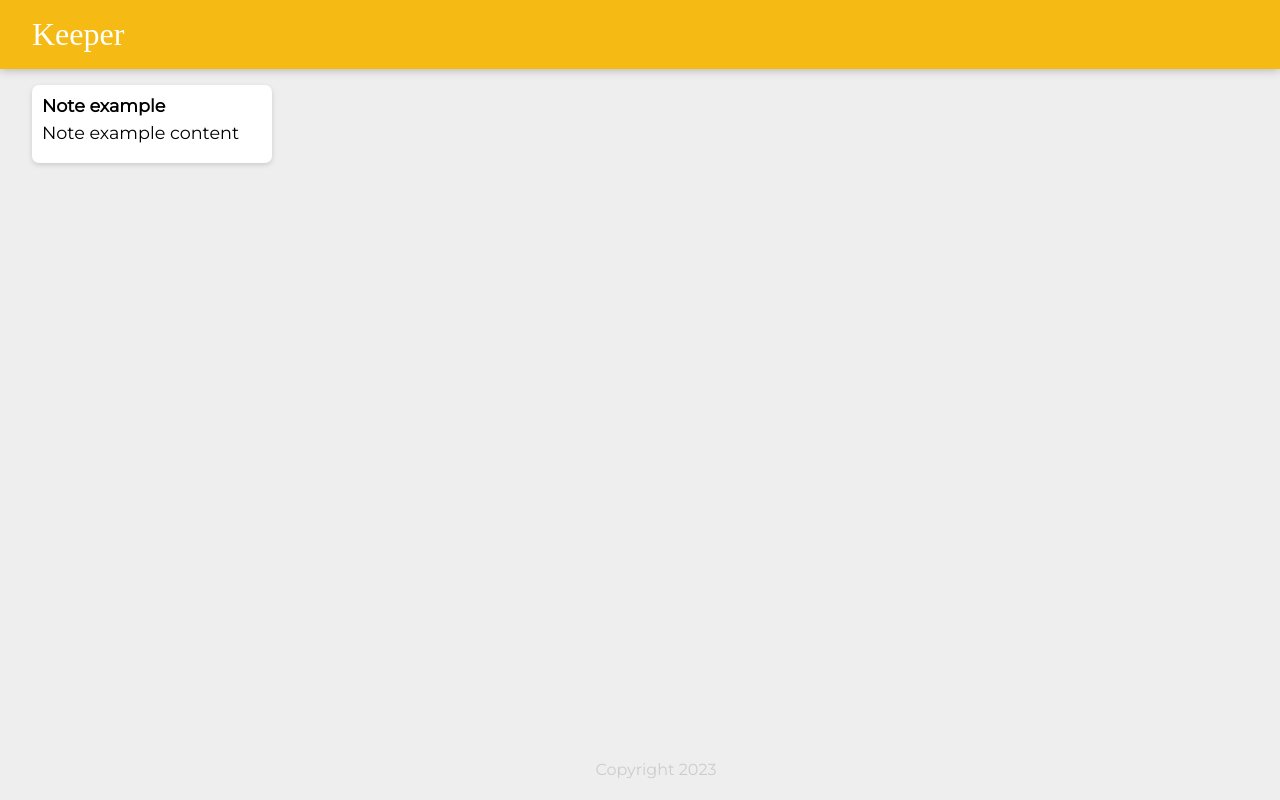
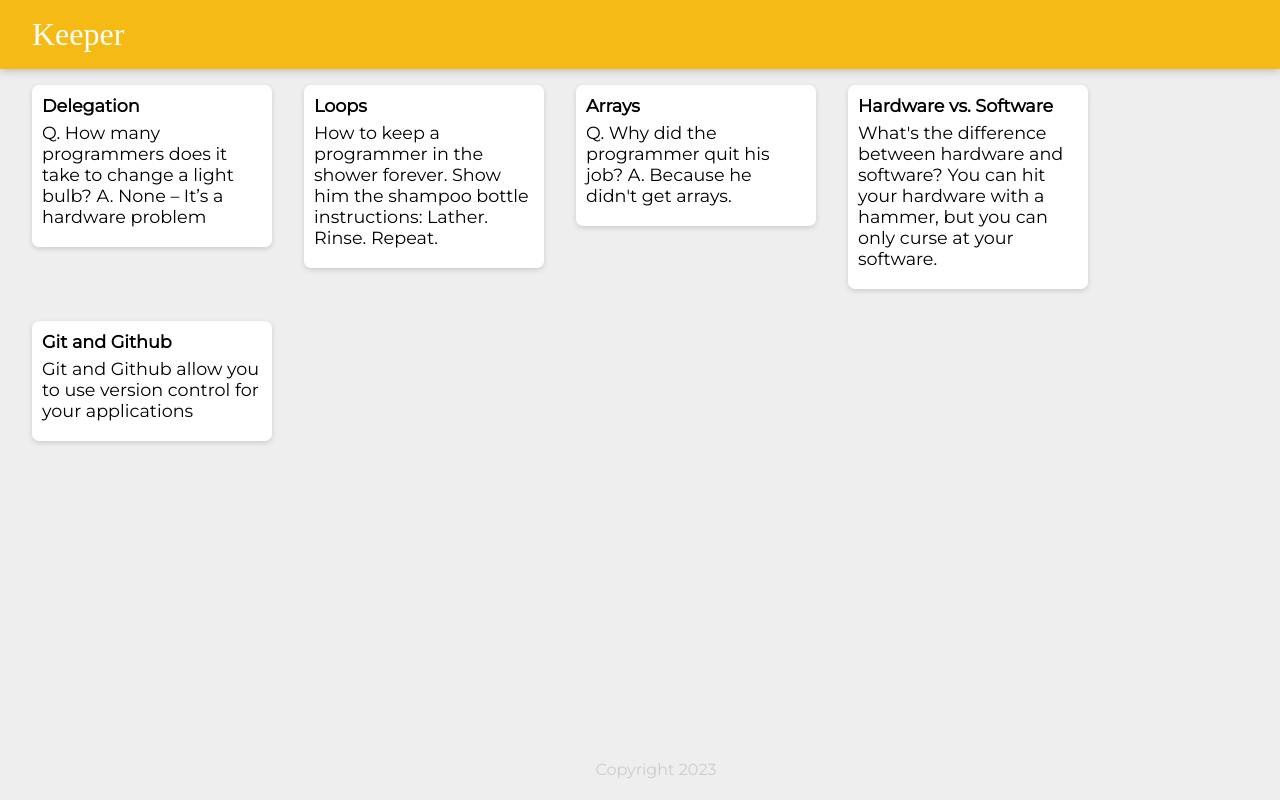
Before and after one commit to brand421/Keeper-App, a React (Create React App) app: page / in a window 1280 px wide. Built offline with nearby package versions, Linux system fonts and the light colour scheme; a web font is replaced by a local one.

Commit message:
add map function to iterate over array of notes

```diff
--- a/src/components/App.jsx
+++ b/src/components/App.jsx
@@ -2,12 +2,19 @@
 import Heading from "./Header";
 import Footer from "./Footer";
 import Note from "./Note";
+import notes from "../notes";
 
 function App() {
     return (
         <div>
             <Heading />
-            <Note />
+            {notes.map(note => (
+                <Note
+                    key={note.key}
+                    title={note.title}
+                    content={note.content}
+                 />
+            ))}
             <Footer />
         </div>
     )
--- a/src/components/Note.jsx
+++ b/src/components/Note.jsx
@@ -1,10 +1,10 @@
 import React from "react";
 
-function Note() {
+function Note(props) {
     return (
         <div className="note">
-            <h1>Note example</h1>
-            <p>Note example content</p>
+            <h1>{props.title}</h1>
+            <p>{props.content}</p>
         </div>
     )
 }
--- /dev/null
+++ b/src/notes.js
@@ -0,0 +1,34 @@
+const notes = [
+  {
+    key: 1,
+    title: "Delegation",
+    content:
+      "Q. How many programmers does it take to change a light bulb? A. None – It’s a hardware problem"
+  },
+  {
+    key: 2,
+    title: "Loops",
+    content:
+      "How to keep a programmer in the shower forever. Show him the shampoo bottle instructions: Lather. Rinse. Repeat."
+  },
+  {
+    key: 3,
+    title: "Arrays",
+    content:
+      "Q. Why did the programmer quit his job? A. Because he didn't get arrays."
+  },
+  {
+    key: 4,
+    title: "Hardware vs. Software",
+    content:
+      "What's the difference between hardware and software? You can hit your hardware with a hammer, but you can only curse at your software."
+  },
+  {
+    key: 5,
+    title: "Git and Github",
+    content:
+        "Git and Github allow you to use version control for your applications"
+  }
+];
+
+export default notes;
```
